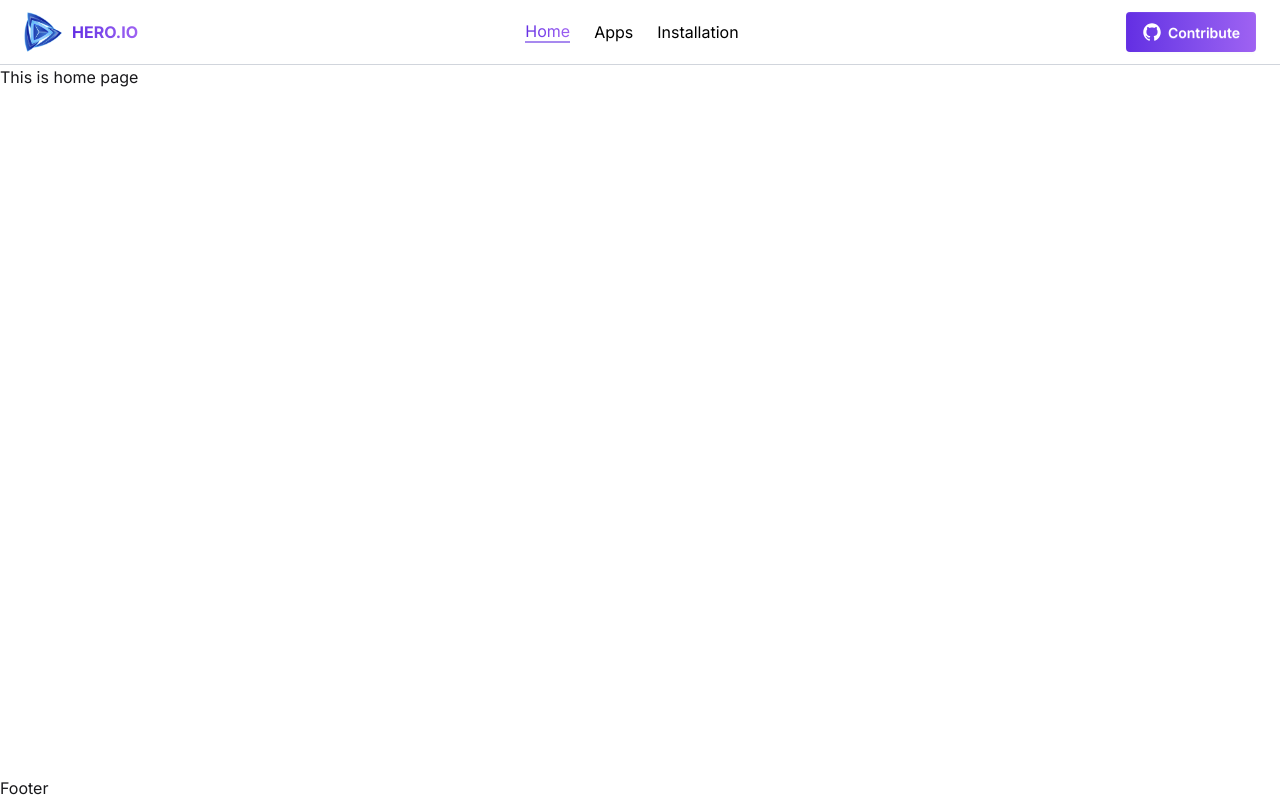
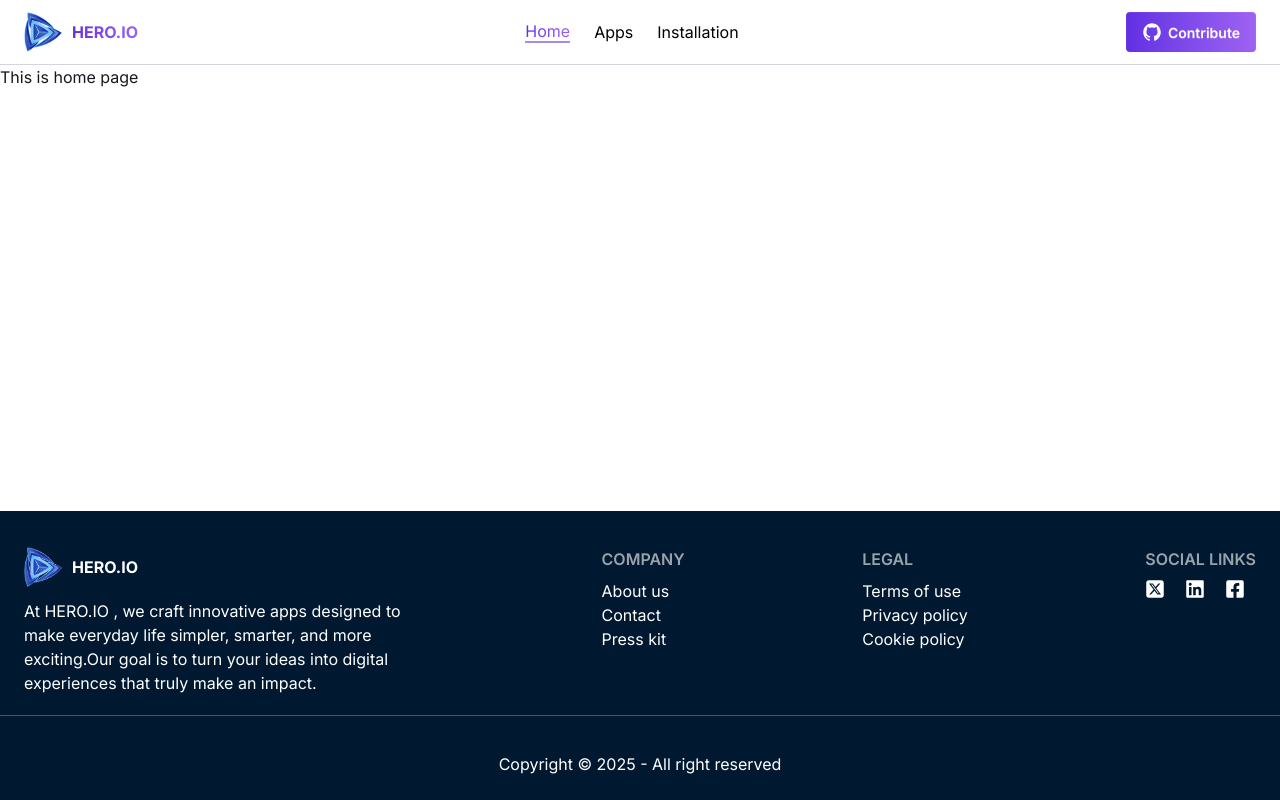
Before and after one commit to mdrobiulislam1479/B12-A08-Hero-Apps, a React (Vite) app: page / in a window 1280 px wide. Built offline with nearby package versions, Linux system fonts and the light colour scheme.

Commit message:
added footer

```diff
--- a/src/Component/Footer.jsx
+++ b/src/Component/Footer.jsx
@@ -1,9 +1,54 @@
 import React from "react";
+import { FaFacebookSquare, FaLinkedin } from "react-icons/fa";
+import { FaSquareXTwitter } from "react-icons/fa6";
+import { Link } from "react-router";
+import Logo from "../assets/logo.png";
 
 const Footer = () => {
-  return <div>
-    Footer
-  </div>;
+  return (
+    <div className="bg-[#001931] text-white">
+      <div className="max-w-[1440px] mx-auto my-9 space-y-5 px-6 2xl:px-0 sm:flex justify-between border-b-1 border-gray-600">
+        <div>
+          <Link to={"/"} className="flex gap-2 items-center">
+            <img src={Logo} alt="main-logo" className="w-10 h-10" />
+            <p className="font-bold">HERO.IO</p>
+          </Link>
+          <p className="sm:max-w-[200px] xl:max-w-[400px] mt-3">
+            At HERO.IO , we craft innovative apps designed to make everyday life
+            simpler, smarter, and more exciting.Our goal is to turn your ideas
+            into digital experiences that truly make an impact.
+          </p>
+        </div>
+        <div className="flex flex-col">
+          <h6 className="footer-title">Company</h6>
+          <a className="link link-hover">About us</a>
+          <a className="link link-hover">Contact</a>
+          <a className="link link-hover">Press kit</a>
+        </div>
+        <div className="flex flex-col">
+          <h6 className="footer-title">Legal</h6>
+          <a className="link link-hover">Terms of use</a>
+          <a className="link link-hover">Privacy policy</a>
+          <a className="link link-hover">Cookie policy</a>
+        </div>
+        <div className="flex flex-col mb-4">
+          <h6 className="footer-title">Social Links</h6>
+          <div className="flex gap-5">
+            <a className="link">
+              <FaSquareXTwitter className="w-5 h-5" />
+            </a>
+            <a className="link">
+              <FaLinkedin className="w-5 h-5" />
+            </a>
+            <a className="link">
+              <FaFacebookSquare className="w-5 h-5" />
+            </a>
+          </div>
+        </div>
+      </div>
+      <p className="text-center mb-6">Copyright © 2025 - All right reserved</p>
+    </div>
+  );
 };
 
 export default Footer;
```
Also changed, not shown: 1 other file (tests, documents, lock files or other folders).
